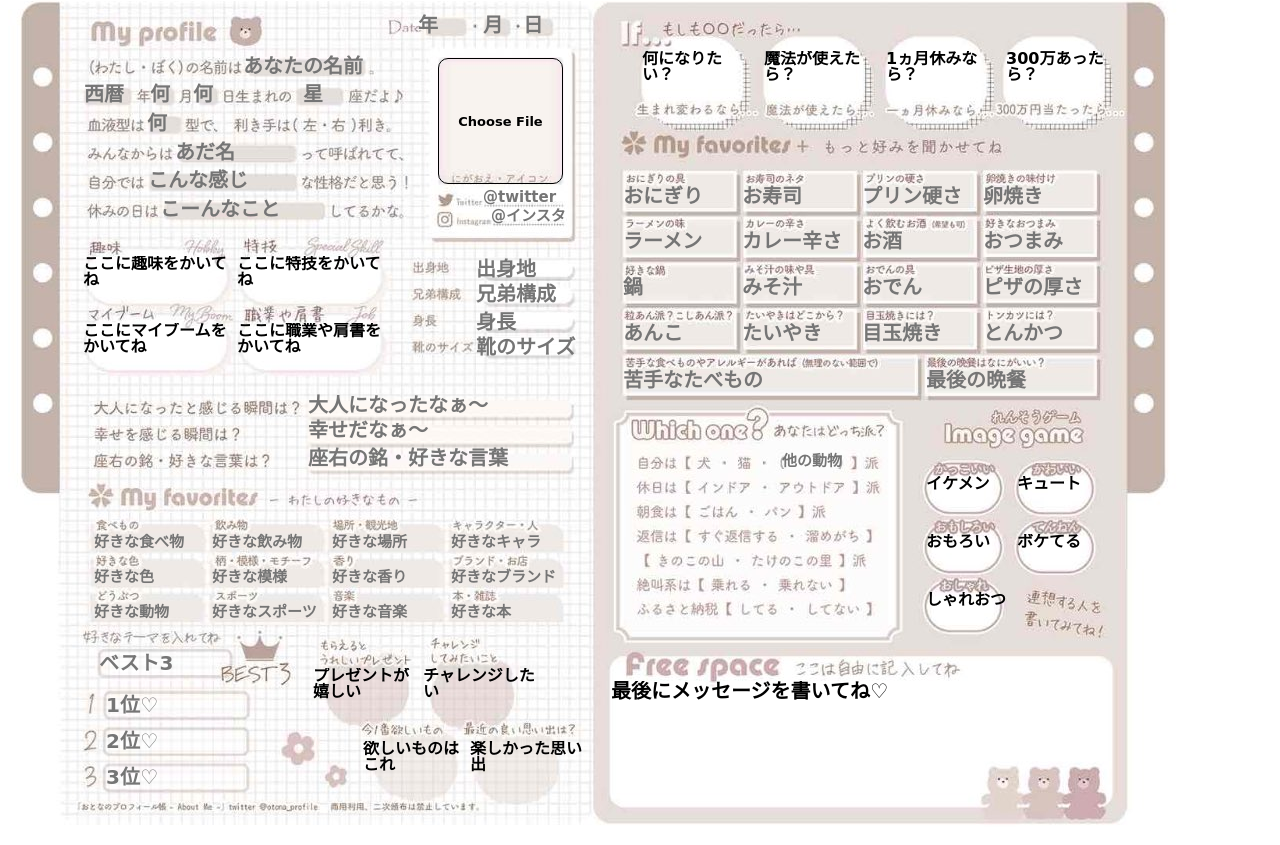
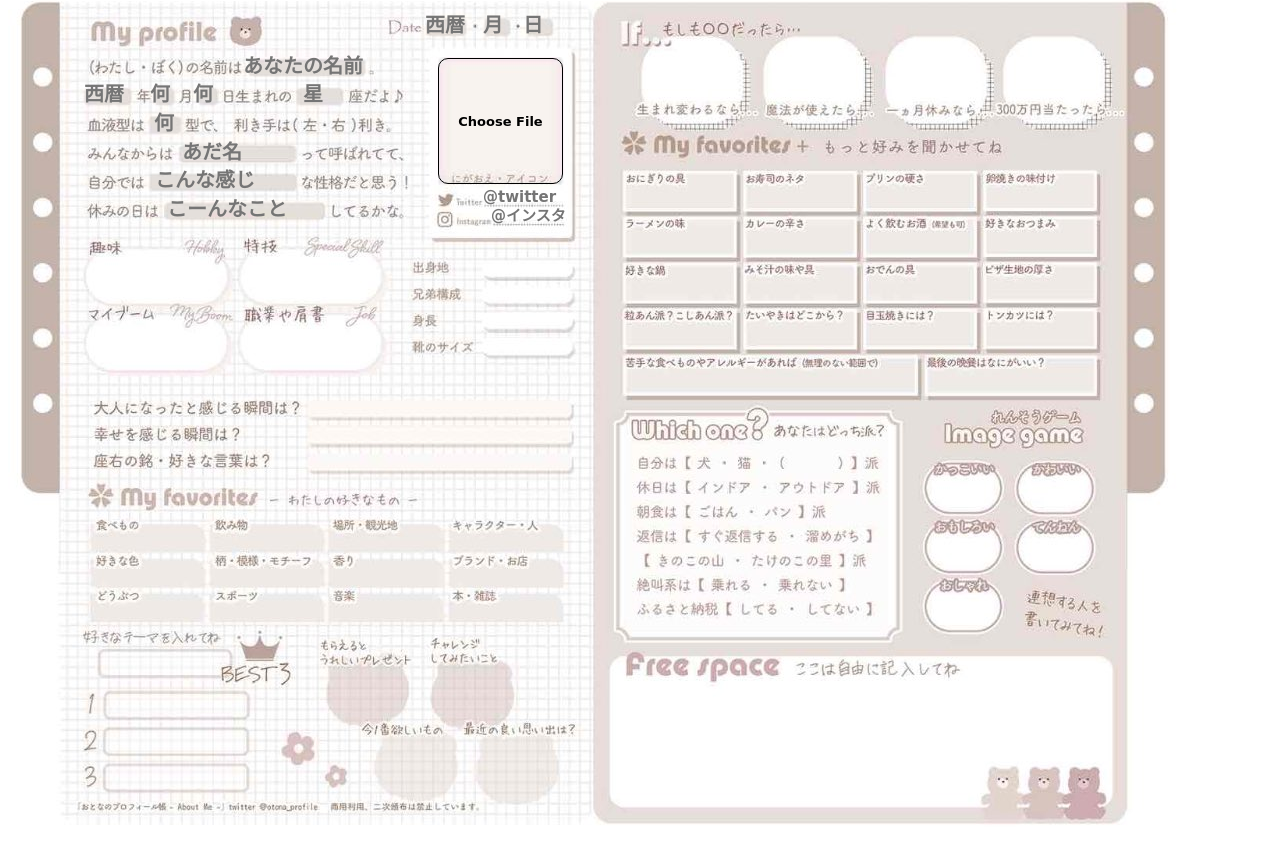
Before and after one commit to akaneotake/profile-note, a website: page index.html in a window 1280 px wide. Shown: the part 463-1308 px from the top of the page. Drawn offline with nearby package versions, Linux system fonts and the light colour scheme; a web font is replaced by a local one.

Commit message:
Delete some placeholders & set width and height for preview

```diff
--- a/index.html
+++ b/index.html
@@ -2,7 +2,7 @@
 <html lang="ja">
   <head>
     <meta charset="utf-8">
-    <meta name="viewport" content="width=device-width, initial-scale=1 minimum-scale=1, user-scalable=yes">
+    <meta name="viewport" content="width=device-width, initial-scale=1">
     <title>画面上で書けるプロフィール帳</title>
 
     <!-- Google フォント -->
@@ -133,7 +133,7 @@
       <button id="right" class="select-button" type="button" name="right" value=""></button>
 
       <!-- 左上input -->
-      <input id="date-year" type="text" name="date-year" placeholder="年">
+      <input id="date-year" type="text" name="date-year" placeholder=" 西暦">
       <input id="date-month" type="text" name="date-month" placeholder="月">
       <input id="date-day" type="text" name="date-day" placeholder="日">
 
@@ -144,10 +144,10 @@
       <input id="birth-day" type="text" name="birth-day" placeholder="何">
       <input id="constellation" type="text" name="constellation" placeholder=" 星">
 
-      <input id="blood-type" type="text" name="blood-type" placeholder="何">
-      <input id="nickname" type="text" name="nickname" placeholder="あだ名">
-      <input id="character" type="text" name="character" placeholder="こんな感じ">
-      <input id="day-off" type="text" name="day-off" placeholder="こーんなこと">
+      <input id="blood-type" type="text" name="blood-type" placeholder=" 何">
+      <input id="nickname" type="text" name="nickname" placeholder=" あだ名">
+      <input id="character" type="text" name="character" placeholder=" こんな感じ">
+      <input id="day-off" type="text" name="day-off" placeholder=" こーんなこと">
 
       <!-- アイコン画像アップロード -->
       <div id="user-icon-preview"></div>
@@ -158,85 +158,85 @@
       <input id="instagram" class="font15px" type="text" name="instagram" placeholder="@インスタ">
 
       <!-- 左上のtextarea -->
-      <div contenteditable="true" id="hobby" class="textarea leftup-textarea">ここに趣味をかいてね</div>
-      <div contenteditable="true" id="skill" class="textarea leftup-textarea">ここに特技をかいてね</div>
-      <div contenteditable="true" id="boom" class="textarea leftup-textarea">ここにマイブームをかいてね</div>
-      <div contenteditable="true" id="occupation" class="textarea leftup-textarea">ここに職業や肩書をかいてね</div>
+      <div contenteditable="true" id="hobby" class="textarea leftup-textarea"></div>
+      <div contenteditable="true" id="skill" class="textarea leftup-textarea"></div>
+      <div contenteditable="true" id="boom" class="textarea leftup-textarea"></div>
+      <div contenteditable="true" id="occupation" class="textarea leftup-textarea"></div>
 
       <!-- 左上右のinput -->
-      <input id="birthplace" class="leftup-input" type="text" name="birthplace" placeholder="出身地">
-      <input id="siblings" class="leftup-input" type="text" name="siblings" placeholder="兄弟構成">
-      <input id="user-height" class="leftup-input" type="text" name="user-height" placeholder="身長">
-      <input id="shoe-size" class="leftup-input" type="text" name="shoe-size" placeholder="靴のサイズ">
+      <input id="birthplace" class="leftup-input" type="text" name="birthplace" placeholder="">
+      <input id="siblings" class="leftup-input" type="text" name="siblings" placeholder="">
+      <input id="user-height" class="leftup-input" type="text" name="user-height" placeholder="">
+      <input id="shoe-size" class="leftup-input" type="text" name="shoe-size" placeholder="">
 
       <!-- 左中のinput -->
-      <input id="feel-adult" class="leftmiddle-input" type="text" name="feel-adult" placeholder="大人になったなぁ～">
-      <input id="feel-happy" class="leftmiddle-input" type="text" name="feel-happy" placeholder="幸せだなぁ～">
-      <input id="favorit-word" class="leftmiddle-input" type="text" name="favorit-word" placeholder="座右の銘・好きな言葉">
+      <input id="feel-adult" class="leftmiddle-input" type="text" name="feel-adult" placeholder="">
+      <input id="feel-happy" class="leftmiddle-input" type="text" name="feel-happy" placeholder="">
+      <input id="favorit-word" class="leftmiddle-input" type="text" name="favorit-word" placeholder="">
 
       <!-- 左中のinput(My favorites, 文字小) -->
-      <input id="f-food" class="leftmiddle-my-favorites font15px" type="text" name="f-food" placeholder="好きな食べ物">
-      <input id="f-drink" class="leftmiddle-my-favorites font15px" type="text" name="f-drink" placeholder="好きな飲み物">
-      <input id="f-place" class="leftmiddle-my-favorites font15px" type="text" name="f-place" placeholder="好きな場所">
-      <input id="f-character" class="leftmiddle-my-favorites font15px" type="text" name="f-character" placeholder="好きなキャラ">
+      <input id="f-food" class="leftmiddle-my-favorites font15px" type="text" name="f-food" placeholder="">
+      <input id="f-drink" class="leftmiddle-my-favorites font15px" type="text" name="f-drink" placeholder="">
+      <input id="f-place" class="leftmiddle-my-favorites font15px" type="text" name="f-place" placeholder="">
+      <input id="f-character" class="leftmiddle-my-favorites font15px" type="text" name="f-character" placeholder="">
 
-      <input id="f-color" class="leftmiddle-my-favorites font15px" type="text" name="f-color" placeholder="好きな色">
-      <input id="f-pattern" class="leftmiddle-my-favorites font15px" type="text" name="f-pattern" placeholder="好きな模様">
-      <input id="f-fragrance" class="leftmiddle-my-favorites font15px" type="text" name="f-fragrance" placeholder="好きな香り">
-      <input id="f-brand" class="leftmiddle-my-favorites font15px" type="text" name="f-brand" placeholder="好きなブランド">
+      <input id="f-color" class="leftmiddle-my-favorites font15px" type="text" name="f-color" placeholder="">
+      <input id="f-pattern" class="leftmiddle-my-favorites font15px" type="text" name="f-pattern" placeholder="">
+      <input id="f-fragrance" class="leftmiddle-my-favorites font15px" type="text" name="f-fragrance" placeholder="">
+      <input id="f-brand" class="leftmiddle-my-favorites font15px" type="text" name="f-brand" placeholder="">
 
-      <input id="f-animal" class="leftmiddle-my-favorites font15px" type="text" name="f-animal" placeholder="好きな動物">
-      <input id="f-sports" class="leftmiddle-my-favorites font15px" type="text" name="f-sports" placeholder="好きなスポーツ">
-      <input id="f-music" class="leftmiddle-my-favorites font15px" type="text" name="f-music" placeholder="好きな音楽">
-      <input id="f-book" class="leftmiddle-my-favorites font15px" type="text" name="f-book" placeholder="好きな本">
+      <input id="f-animal" class="leftmiddle-my-favorites font15px" type="text" name="f-animal" placeholder="">
+      <input id="f-sports" class="leftmiddle-my-favorites font15px" type="text" name="f-sports" placeholder="">
+      <input id="f-music" class="leftmiddle-my-favorites font15px" type="text" name="f-music" placeholder="">
+      <input id="f-book" class="leftmiddle-my-favorites font15px" type="text" name="f-book" placeholder="">
 
       <!-- 左下のinput(BEST3, 文字大) -->
-      <input id="best3-thema" type="text" name="best3-thema" placeholder="ベスト3">
-      <input id="best3-1" class="leftdown-best3" type="text" name="best3-1" placeholder="1位♡">
-      <input id="best3-2" class="leftdown-best3" type="text" name="best3-2" placeholder="2位♡">
-      <input id="best3-3" class="leftdown-best3" type="text" name="best3-3" placeholder="3位♡">
+      <input id="best3-thema" type="text" name="best3-thema" placeholder="">
+      <input id="best3-1" class="leftdown-best3" type="text" name="best3-1" placeholder="">
+      <input id="best3-2" class="leftdown-best3" type="text" name="best3-2" placeholder="">
+      <input id="best3-3" class="leftdown-best3" type="text" name="best3-3" placeholder="">
 
       <!-- 左下のtextarea -->
-      <div contenteditable="true" id="present-you-like" class="textarea leftdown-textarea">プレゼントが嬉しい</div>
-      <div contenteditable="true" id="want-to-challenge" class="textarea leftdown-textarea">チャレンジしたい</div>
-      <div contenteditable="true" id="present-you-want" class="textarea leftdown-textarea">欲しいものはこれ</div>
-      <div contenteditable="true" id="good-memory" class="textarea leftdown-textarea">楽しかった思い出</div>
+      <div contenteditable="true" id="present-you-like" class="textarea leftdown-textarea"></div>
+      <div contenteditable="true" id="want-to-challenge" class="textarea leftdown-textarea"></div>
+      <div contenteditable="true" id="present-you-want" class="textarea leftdown-textarea"></div>
+      <div contenteditable="true" id="good-memory" class="textarea leftdown-textarea"></div>
 
       <!-- 右上のtextarea(if) -->
-      <div contenteditable="true" id="if-reborn" class="textarea rightup-textarea">何になりたい？</div>
-      <div contenteditable="true" id="if-magic" class="textarea rightup-textarea">魔法が使えたら？</div>
-      <div contenteditable="true" id="if-a-month-free" class="textarea rightup-textarea">1ヵ月休みなら？</div>
-      <div contenteditable="true" id="if-3million" class="textarea rightup-textarea">300万あったら？</div>
+      <div contenteditable="true" id="if-reborn" class="textarea rightup-textarea"></div>
+      <div contenteditable="true" id="if-magic" class="textarea rightup-textarea"></div>
+      <div contenteditable="true" id="if-a-month-free" class="textarea rightup-textarea"></div>
+      <div contenteditable="true" id="if-3million" class="textarea rightup-textarea"></div>
 
       <!-- 右中のinput(My favorites+) -->
-      <input id="onigiri" class="rightmiddle-input" type="text" name="onigiri" placeholder="おにぎり">
-      <input id="sushi" class="rightmiddle-input" type="text" name="sushi" placeholder="お寿司">
-      <input id="pudding" class="rightmiddle-input" type="text" name="pudding" placeholder="プリン硬さ">
-      <input id="tamagoyaki" class="rightmiddle-input" type="text" name="tamagoyaki" placeholder="卵焼き">
+      <input id="onigiri" class="rightmiddle-input" type="text" name="onigiri" placeholder="">
+      <input id="sushi" class="rightmiddle-input" type="text" name="sushi" placeholder="">
+      <input id="pudding" class="rightmiddle-input" type="text" name="pudding" placeholder="">
+      <input id="tamagoyaki" class="rightmiddle-input" type="text" name="tamagoyaki" placeholder="">
 
-      <input id="ramen" class="rightmiddle-input" type="text" name="ramen" placeholder="ラーメン">
-      <input id="curry" class="rightmiddle-input" type="text" name="curry" placeholder="カレー辛さ">
-      <input id="alcohol" class="rightmiddle-input" type="text" name="alcohol" placeholder="お酒">
-      <input id="otsumami" class="rightmiddle-input" type="text" name="otsumami" placeholder="おつまみ">
+      <input id="ramen" class="rightmiddle-input" type="text" name="ramen" placeholder="">
+      <input id="curry" class="rightmiddle-input" type="text" name="curry" placeholder="">
+      <input id="alcohol" class="rightmiddle-input" type="text" name="alcohol" placeholder="">
+      <input id="otsumami" class="rightmiddle-input" type="text" name="otsumami" placeholder="">
 
-      <input id="nabe" class="rightmiddle-input" type="text" name="nabe" placeholder="鍋">
-      <input id="misosiru" class="rightmiddle-input" type="text" name="misosiru" placeholder="みそ汁">
-      <input id="oden" class="rightmiddle-input" type="text" name="oden" placeholder="おでん">
-      <input id="pizza" class="rightmiddle-input" type="text" name="pizza" placeholder="ピザの厚さ">
+      <input id="nabe" class="rightmiddle-input" type="text" name="nabe" placeholder="">
+      <input id="misosiru" class="rightmiddle-input" type="text" name="misosiru" placeholder="">
+      <input id="oden" class="rightmiddle-input" type="text" name="oden" placeholder="">
+      <input id="pizza" class="rightmiddle-input" type="text" name="pizza" placeholder="">
 
-      <input id="anko" class="rightmiddle-input" type="text" name="anko" placeholder="あんこ">
-      <input id="taiyaki" class="rightmiddle-input" type="text" name="taiyaki" placeholder="たいやき">
-      <input id="medamayaki" class="rightmiddle-input" type="text" name="medamayaki" placeholder="目玉焼き">
-      <input id="tonkatsu" class="rightmiddle-input" type="text" name="tonkatsu" placeholder="とんかつ">
+      <input id="anko" class="rightmiddle-input" type="text" name="anko" placeholder="">
+      <input id="taiyaki" class="rightmiddle-input" type="text" name="taiyaki" placeholder="">
+      <input id="medamayaki" class="rightmiddle-input" type="text" name="medamayaki" placeholder="">
+      <input id="tonkatsu" class="rightmiddle-input" type="text" name="tonkatsu" placeholder="">
 
-      <input id="not-favorite-food" type="text" name="not-favorite-food" placeholder="苦手なたべもの">
-      <input id="last-food" type="text" name="last-food" placeholder="最後の晩餐">
+      <input id="not-favorite-food" type="text" name="not-favorite-food" placeholder="">
+      <input id="last-food" type="text" name="last-food" placeholder="">
 
       <!-- 右・選択肢 -->
       <button id="dog" class="select-button" type="button" name="dog" value=""></button>
       <button id="cat" class="select-button" type="button" name="cat" value=""></button>
 
-      <input id="another-animal" class="font15px" type="text" name="another-animal" placeholder="他の動物">
+      <input id="another-animal" class="font15px" type="text" name="another-animal" placeholder="">
 
       <button id="indoor" class="select-button" type="button" name="indoor" value=""></button>
       <button id="outdoor" class="select-button" type="button" name="outdoor" value=""></button>
@@ -252,14 +252,14 @@
       <button id="furusato-nouzei-no" class="select-button" type="button" name="furusato-nouzei-no" value=""></button>
 
       <!-- 右下textarea(れんそうゲーム) -->
-      <div contenteditable="true" id="image-handsome" class="textarea image-game-textarea">イケメン</div>
-      <div contenteditable="true" id="image-kawaii" class="textarea image-game-textarea">キュート</div>
-      <div contenteditable="true" id="image-funny" class="textarea image-game-textarea">おもろい</div>
-      <div contenteditable="true" id="image-tennen" class="textarea image-game-textarea">ボケてる</div>
-      <div contenteditable="true" id="image-fashionable" class="textarea image-game-textarea">しゃれおつ</div>
+      <div contenteditable="true" id="image-handsome" class="textarea image-game-textarea"></div>
+      <div contenteditable="true" id="image-kawaii" class="textarea image-game-textarea"></div>
+      <div contenteditable="true" id="image-funny" class="textarea image-game-textarea"></div>
+      <div contenteditable="true" id="image-tennen" class="textarea image-game-textarea"></div>
+      <div contenteditable="true" id="image-fashionable" class="textarea image-game-textarea"></div>
 
       <!-- 右下textarea(フリースペース) -->
-      <div contenteditable="true" id="free-space" class="textarea">最後にメッセージを書いてね♡</div>
+      <div contenteditable="true" id="free-space" class="textarea"></div>
 
     </div>
 
--- a/style.css
+++ b/style.css
@@ -750,8 +750,14 @@ input {
   top: 4px;
 }
 
+#download-btn {
+  margin-bottom: 100px;
+}
+
 #preview {
   display: none;
+  width: 1170px;
+  height: 845px;
 }
 
 #img-link {
```
